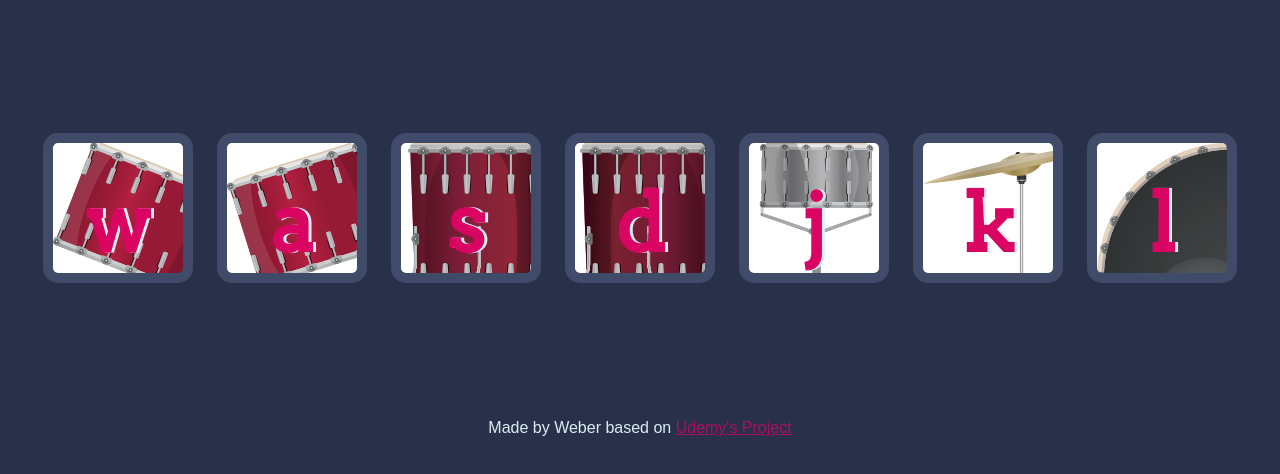
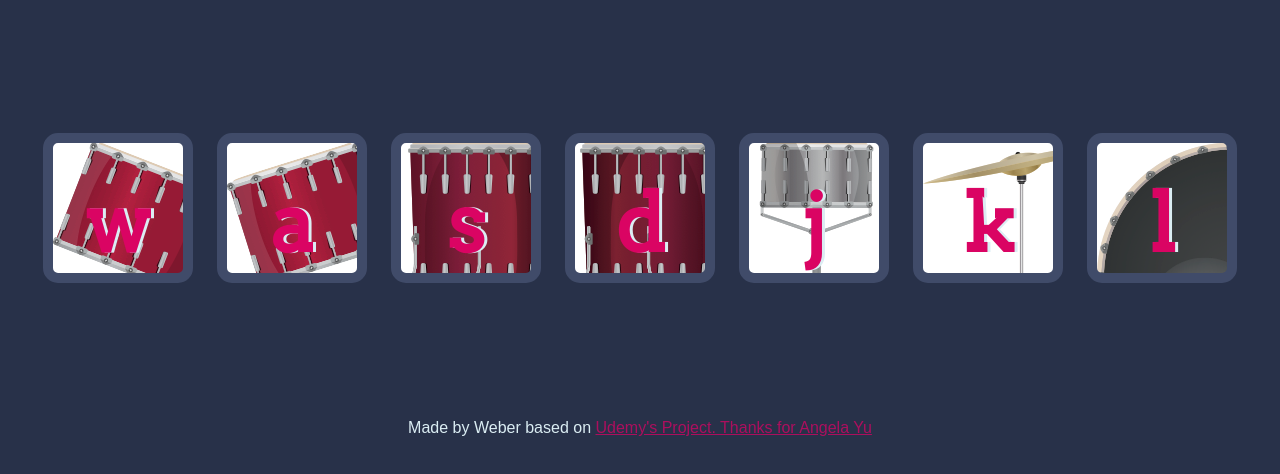
Before and after one commit to maxweber36/drum-kit-project, a plain HTML site: page index.html in a window 1280 px wide. Shown: the part 156-630 px from the top of the page. Drawn offline with Linux system fonts and the light colour scheme.

Commit message:
update footer

```diff
--- a/index.html
+++ b/index.html
@@ -24,7 +24,7 @@
   <script src="./index.js"></script>
   <footer>
     Made by Weber based on <a href="https://www.udemy.com/course/the-complete-web-development-bootcamp/">Udemy's
-      Project</a>
+      Project. Thanks for <a href="https://x.com/yu_angela">Angela Yu</a></a>
   </footer>
 </body>
 
```
